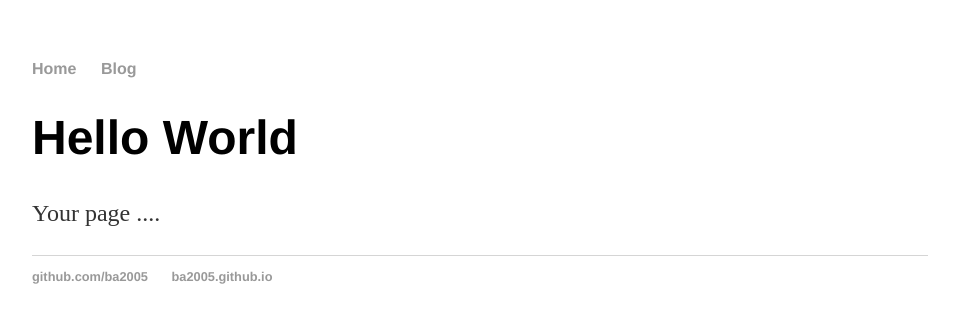
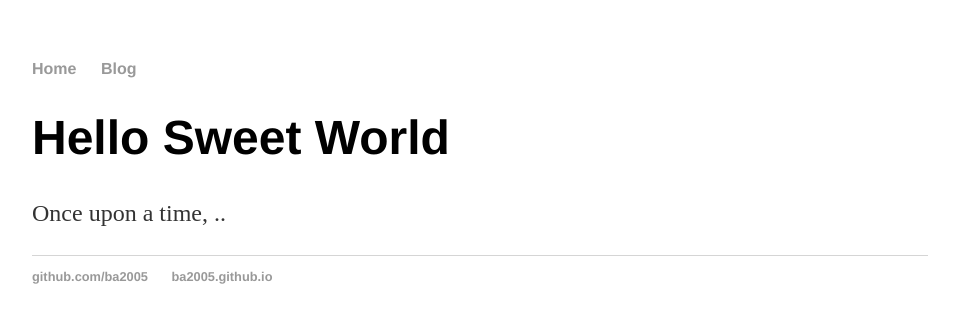
Before and after one commit to ba2005/ba2005.github.io, a Jekyll site: the page built from index.html, in a window 1280 px wide. Shown: the top 323 px of the page, without its empty margins (160-1119 px from the left). Built offline with Jekyll 4.4.1, drawn with Linux system fonts in a browser that asks for light colours.

Commit message:
Change index.html to Jekyll format

```diff
--- a/index.html
+++ b/index.html
@@ -1,30 +1,8 @@
-<!DOCTYPE html>
-<html lang="en">
-
-<head>
-    <title>Web Programming</title>
-    <link rel="stylesheet" type="text/css" href="css/main.css">
-</head>
-
-<body>
-    <nav>
-        <ul>
-            <li><a href="/">Home</a></li>
-            <li><a href="/blog">Blog</a></li>
-        </ul>
-    </nav>
-    <div class="container">
-        <div class="blurb">
-            <h1>Hello World</h1>
-            <p>Your page ....</p>
-            <footer>
-                <ul>
-                    <li><a href="https://github.com/ba2005">github.com/ba2005</a></li>
-                    <li><a href="https://ba2005.github.io"> ba2005.github.io </a></li>
-                </ul>
-            </footer>
-        </div>
-    </div>
-</body>
-
-</html>
+---
+layout: default
+title: Web Programming
+---
+<div class="blurb">
+    <h1>Hello Sweet World</h1>
+    <p>Once upon a time, ..</p>
+</div>
```
